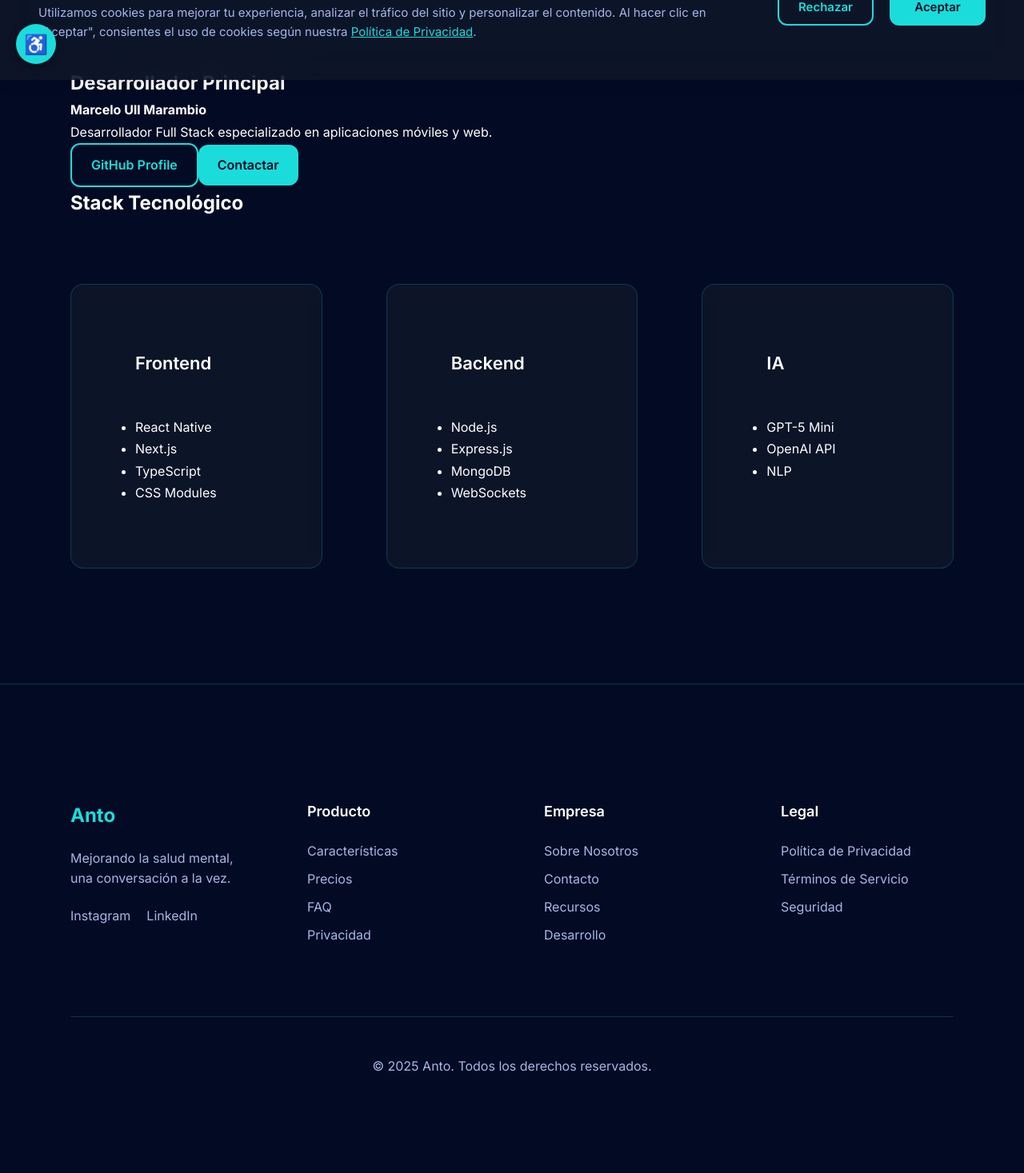
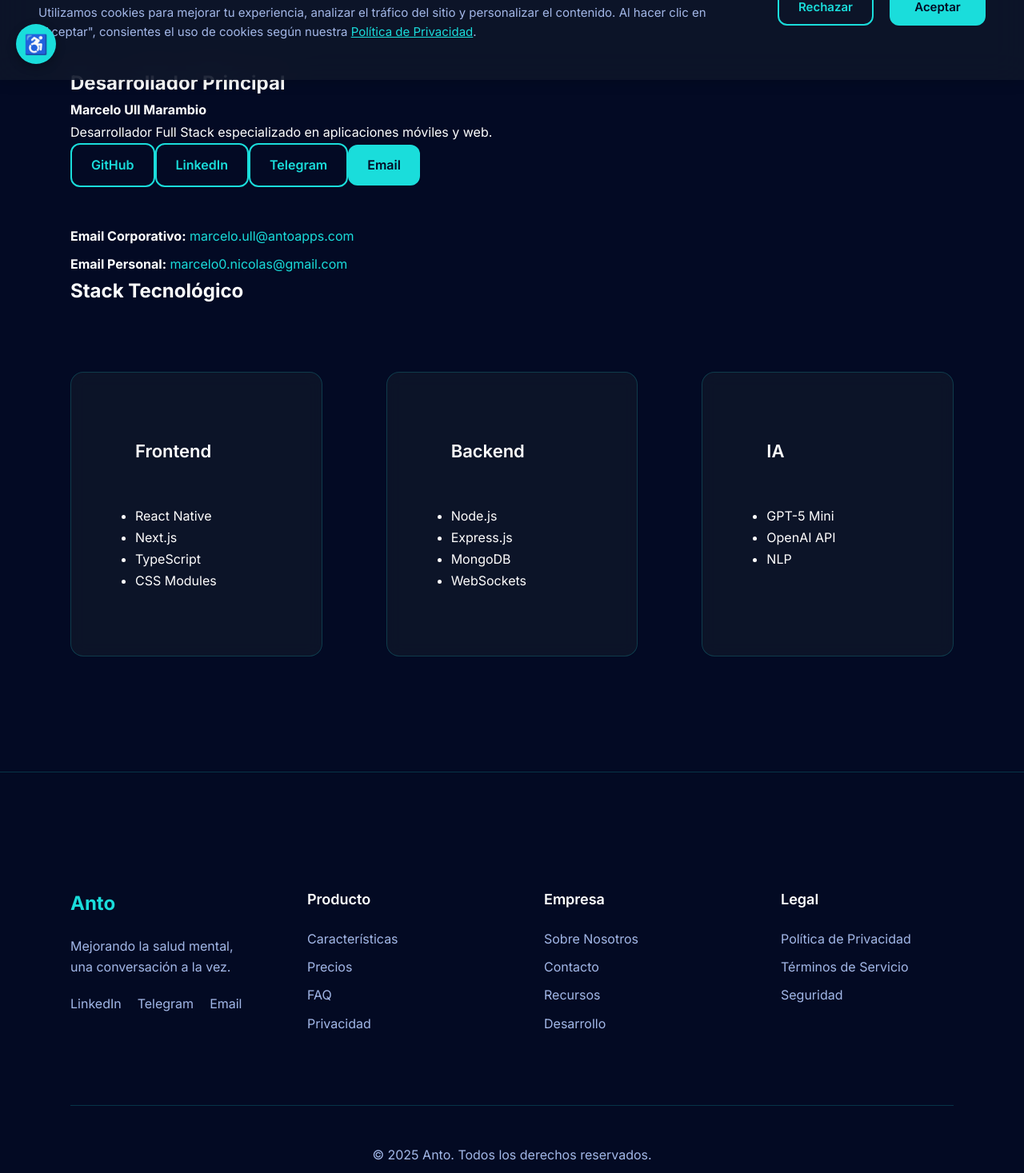
Before and after one commit to Mar-cere/antoapps-website, a Next.js app: page /desarrollo in a window 1280 px wide. Shown: the part 700-2167 px from the top of the page at 80% size. Before the commit the page ends 2128 px from the top, so only its background shows below. Built offline with nearby package versions, Linux system fonts and the light colour scheme.

Commit message:
Actualizar información de contacto y enlaces en varias secciones: se han añadido correos electrónicos personales y corporativos, así como enlaces a perfiles de LinkedIn y Telegram. Se mejoró la presentación de la sección de contacto y se ajustaron los títulos para mayor claridad.

```diff
--- a/app/desarrollo/page.tsx
+++ b/app/desarrollo/page.tsx
@@ -51,14 +51,44 @@ export default function DesarrolloPage() {
                   rel="noopener noreferrer"
                   className="btn btn-secondary"
                 >
-                  GitHub Profile
+                  GitHub
+                </a>
+                <a
+                  href="https://www.linkedin.com/in/marcelo-ull-marambio-7314a6177/"
+                  target="_blank"
+                  rel="noopener noreferrer"
+                  className="btn btn-secondary"
+                >
+                  LinkedIn
+                </a>
+                <a
+                  href="https://t.me/marcere23"
+                  target="_blank"
+                  rel="noopener noreferrer"
+                  className="btn btn-secondary"
+                >
+                  Telegram
                 </a>
                 <a
                   href="mailto:marcelo.ull@antoapps.com"
                   className="btn btn-primary"
                 >
-                  Contactar
+                  Email
                 </a>
+              </div>
+              <div style={{ marginTop: 'var(--spacing-md)' }}>
+                <p style={{ color: 'var(--secondary-color)', marginBottom: 'var(--spacing-xs)' }}>
+                  <strong style={{ color: 'var(--white)' }}>Email Corporativo:</strong>{' '}
+                  <a href="mailto:marcelo.ull@antoapps.com" style={{ color: 'var(--primary-color)' }}>
+                    marcelo.ull@antoapps.com
+                  </a>
+                </p>
+                <p style={{ color: 'var(--secondary-color)' }}>
+                  <strong style={{ color: 'var(--white)' }}>Email Personal:</strong>{' '}
+                  <a href="mailto:marcelo0.nicolas@gmail.com" style={{ color: 'var(--primary-color)' }}>
+                    marcelo0.nicolas@gmail.com
+                  </a>
+                </p>
               </div>
             </div>
 
--- a/app/layout.tsx
+++ b/app/layout.tsx
@@ -114,8 +114,8 @@ export default function RootLayout({
               logo: 'https://antoapps.com/assets/images/antoIcon.png',
               description: 'Mejorando la salud mental, una conversación a la vez.',
               sameAs: [
-                'https://www.instagram.com/antoapps',
-                'https://www.linkedin.com/company/antoapps',
+                'https://www.linkedin.com/in/marcelo-ull-marambio-7314a6177/',
+                'https://t.me/marcere23',
               ],
               contactPoint: {
                 '@type': 'ContactPoint',
--- a/components/layout/Footer.tsx
+++ b/components/layout/Footer.tsx
@@ -11,20 +11,26 @@ export default function Footer() {
             <p>Mejorando la salud mental, una conversación a la vez.</p>
             <div className="social-links">
               <a
-                href="https://www.instagram.com/antoapps"
-                target="_blank"
-                rel="noopener noreferrer"
-                aria-label="Instagram"
-              >
-                Instagram
-              </a>
-              <a
-                href="https://www.linkedin.com/company/antoapps"
+                href="https://www.linkedin.com/in/marcelo-ull-marambio-7314a6177/"
                 target="_blank"
                 rel="noopener noreferrer"
                 aria-label="LinkedIn"
               >
                 LinkedIn
+              </a>
+              <a
+                href="https://t.me/marcere23"
+                target="_blank"
+                rel="noopener noreferrer"
+                aria-label="Telegram"
+              >
+                Telegram
+              </a>
+              <a
+                href="mailto:marcelo.ull@antoapps.com"
+                aria-label="Email Corporativo"
+              >
+                Email
               </a>
             </div>
           </div>
```
Also changed, not shown: app/contacto/page.tsx (+18 -10 lines), components/sections/FAQ.tsx (+4 -4 lines).
